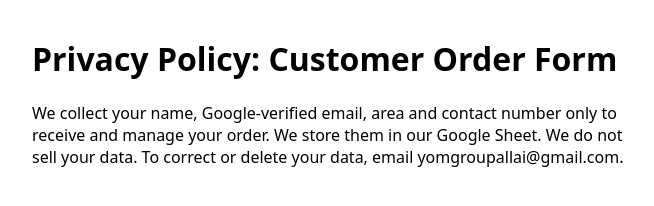
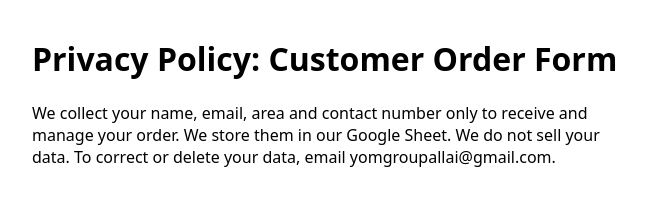
Before and after one commit to yomgroupallai-lang/order-form, a plain HTML site: page privacy.html in a window 1280 px wide. Shown: the whole page, without its empty margins (308-962 px from the left). Drawn offline with Linux system fonts and the light colour scheme.

Commit message:
Update privacy.html
Co-Authored-By: Claude Sonnet 5.5 <noreply@anthropic.com>
Claude-Session: https://claude.ai/code/session_01BqDo4B1Z1SMizokotvZQrQ

```diff
--- a/privacy.html
+++ b/privacy.html
@@ -7,6 +7,6 @@
 </head>
 <body style="max-width:600px;margin:0 auto;padding:16px;font-family:system-ui,sans-serif">
 <h1>Privacy Policy: Customer Order Form</h1>
-<p>We collect your name, Google-verified email, area and contact number only to receive and manage your order. We store them in our Google Sheet. We do not sell your data. To correct or delete your data, email yomgroupallai@gmail.com.</p>
+<p>We collect your name, email, area and contact number only to receive and manage your order. We store them in our Google Sheet. We do not sell your data. To correct or delete your data, email yomgroupallai@gmail.com.</p>
 </body>
 </html>
```
